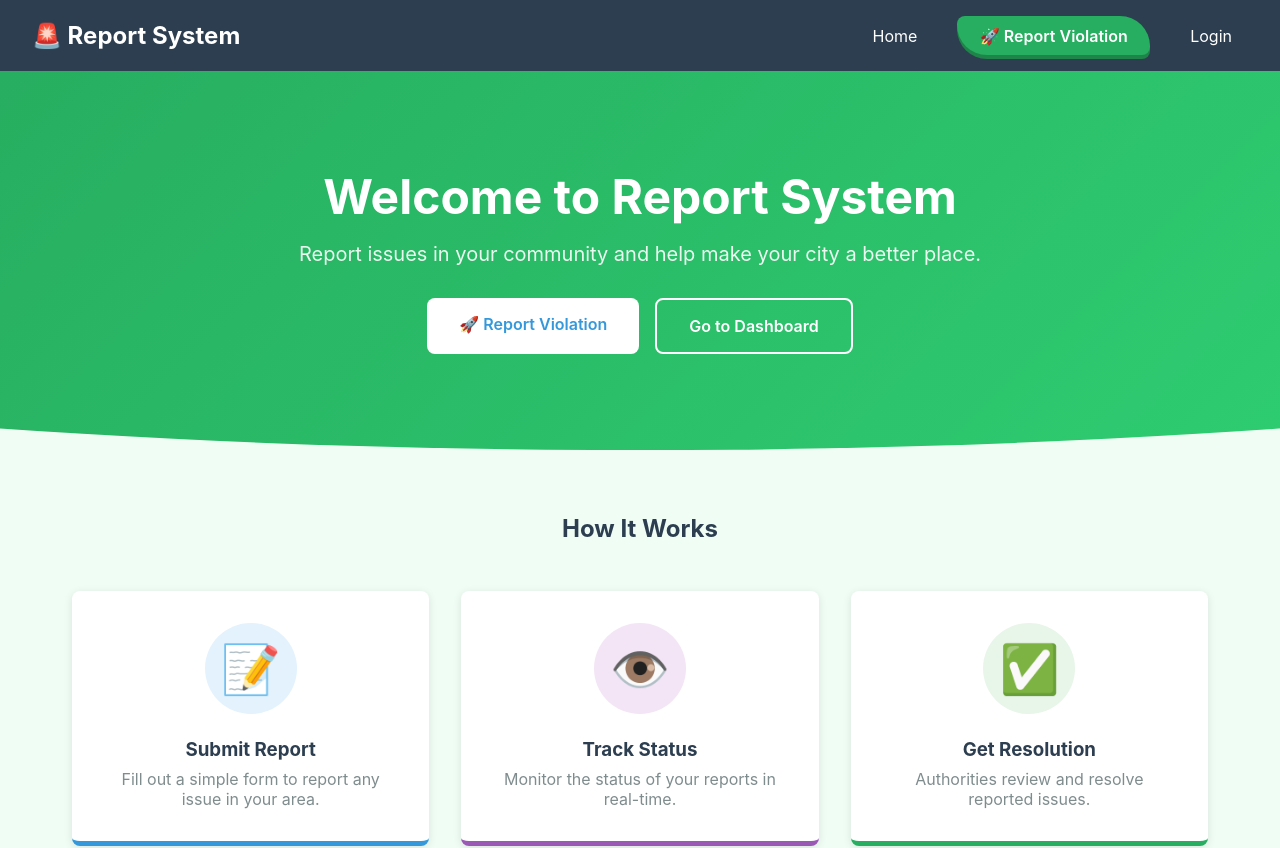
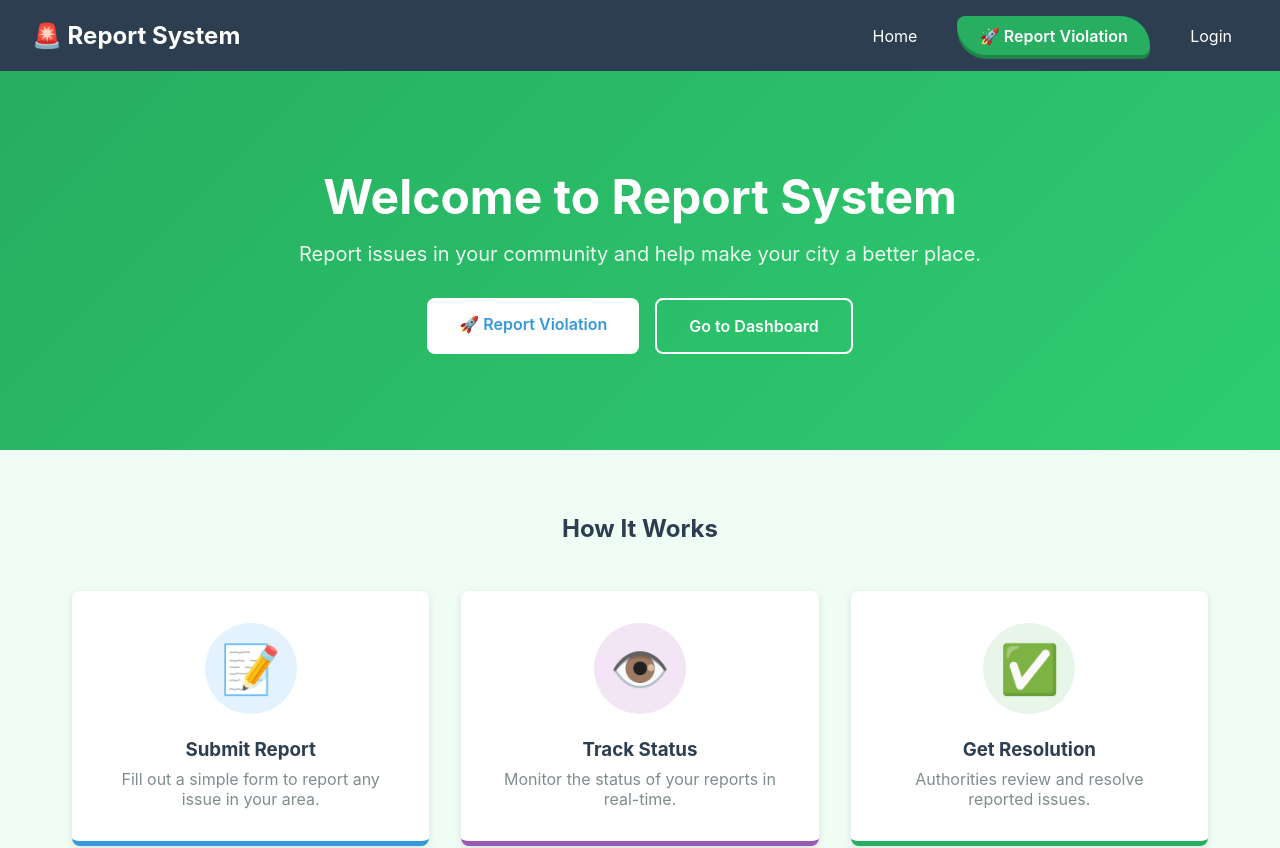
Before and after one commit to JATHURSANAN18/Green---Justice, a React (Create React App) app in the folder Front-end/: page / in a window 1280 px wide. Shown: the top 848 px of the page. Built offline with nearby package versions, Linux system fonts and the light colour scheme; no server answers.

Commit message:
Remove clip-path from hero section styles
Removed clip-path property from the hero section.

```diff
--- a/Front-end/src/pages/Home.css
+++ b/Front-end/src/pages/Home.css
@@ -8,7 +8,6 @@
   color: white;
   padding: 6rem 1rem;
   text-align: center;
-  clip-path: ellipse(150% 100% at 50% 0%); /* Stylish curve */
 }
 
 .hero-section h1 {
```
